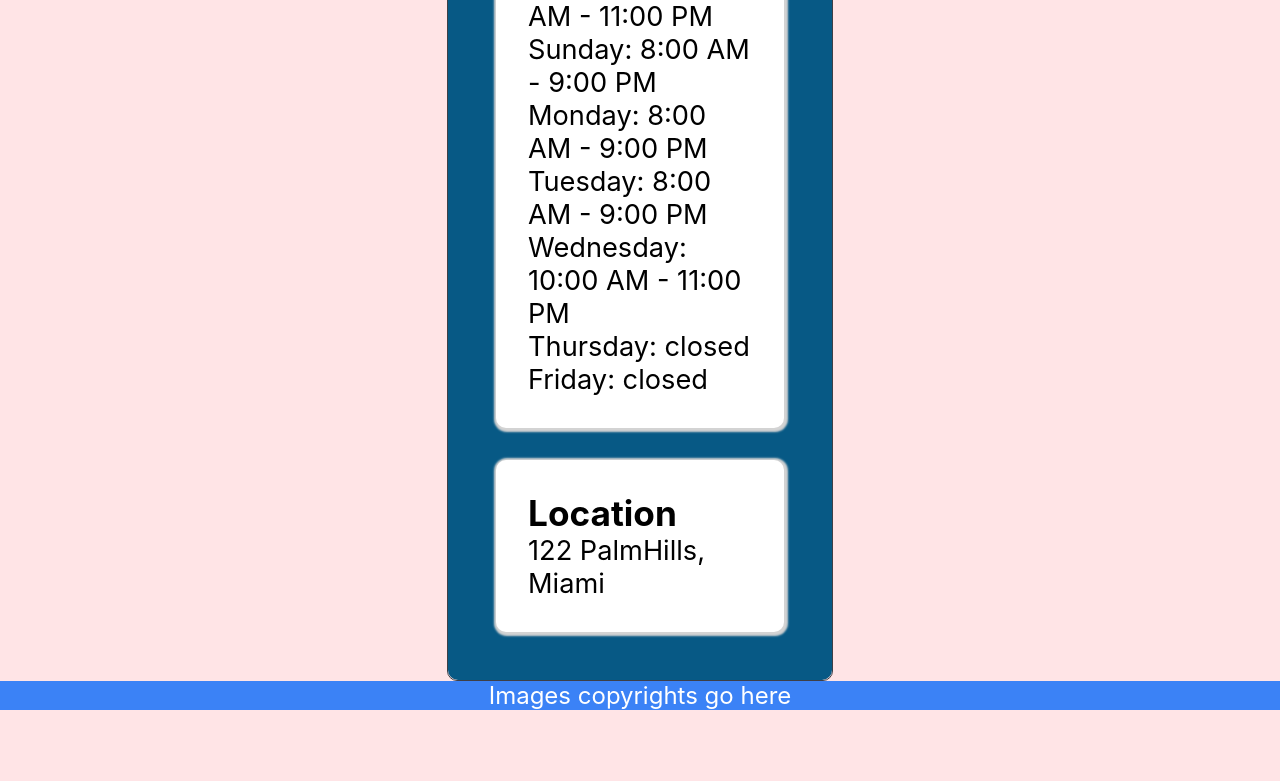
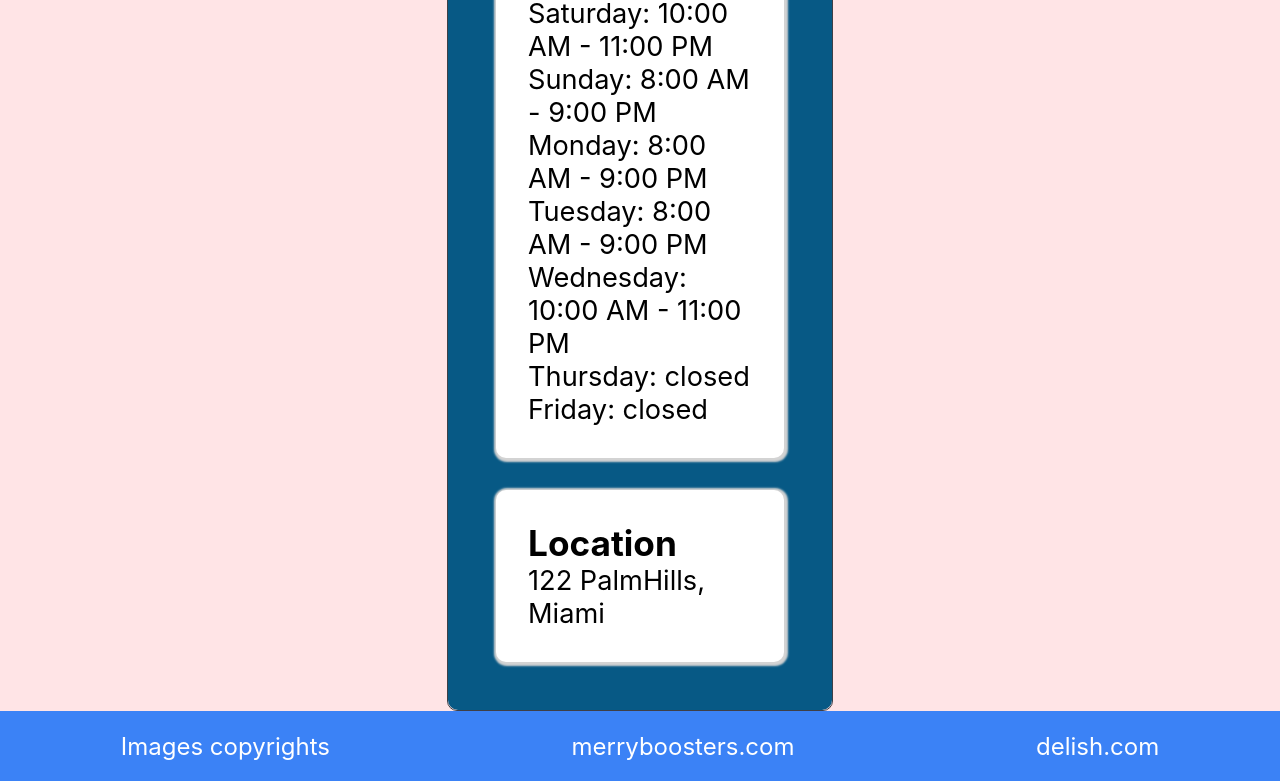
Before and after one commit to YossraElhaddad/Restaurant-Page, a website built with webpack: page dist/index.html in a window 1280 px wide. Shown: the part 788-1569 px from the top of the page. Before the commit the page ends 1498 px from the top, so only its background shows below. Built offline with nearby package versions, Linux system fonts and the light colour scheme.

Commit message:
Justify the footer and add the references

```diff
--- a/src/static.js
+++ b/src/static.js
@@ -59,9 +59,17 @@ const staticContent = (() => {
 
     const addFooter = () => {
         const footer = document.createElement('footer');
+
         const reference = document.createElement('div');
-        reference.textContent = "Images copyrights go here";
-        footer.appendChild(reference);
+        const reference1 = document.createElement('div');
+        const reference2 = document.createElement('div');
+
+        reference.textContent = "Images copyrights";
+        reference1.textContent = "merryboosters.com";
+        reference2.textContent = "delish.com";
+
+        footer.append(reference, reference1, reference2);
+        footer.setAttribute('style', 'justify-content: space-around; height: 70px;');
         return footer;
 
     }
--- a/src/style.css
+++ b/src/style.css
@@ -91,6 +91,7 @@ ul {
     width: 500px;
     align-items: center;
     justify-content: space-between;
+    height: 100%;
 }
 
 li,
@@ -100,10 +101,10 @@ li,
     background-color: #FB7185;
     color: white;
     width: 120px;
-    height: 40px;
+    height: 70px;
     text-align: center;
     font-size: 1.5rem;
-    line-height: 40px;
+    line-height: 70px;
     padding: 3px;
     border: 0.5px solid #c5c5c5;
     font-weight: bold;
```
Also changed, not shown: dist/main.js.
